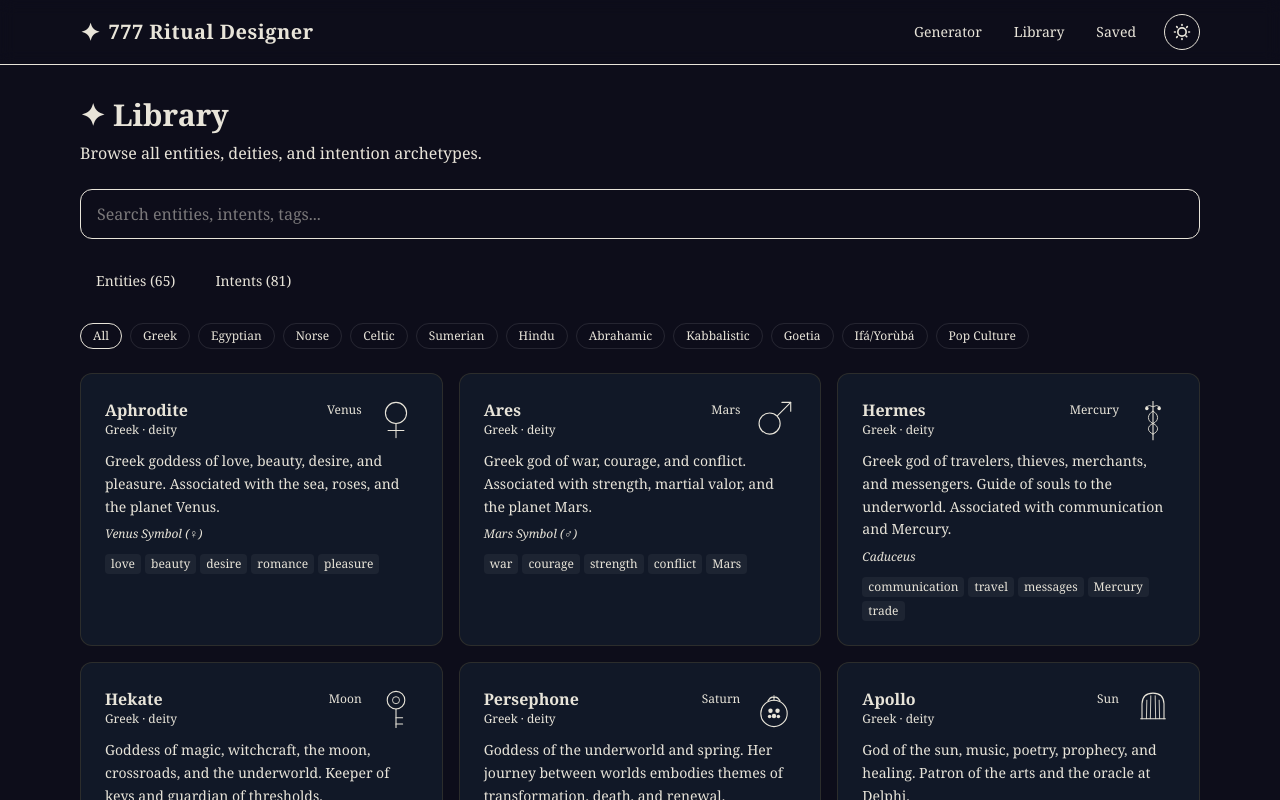
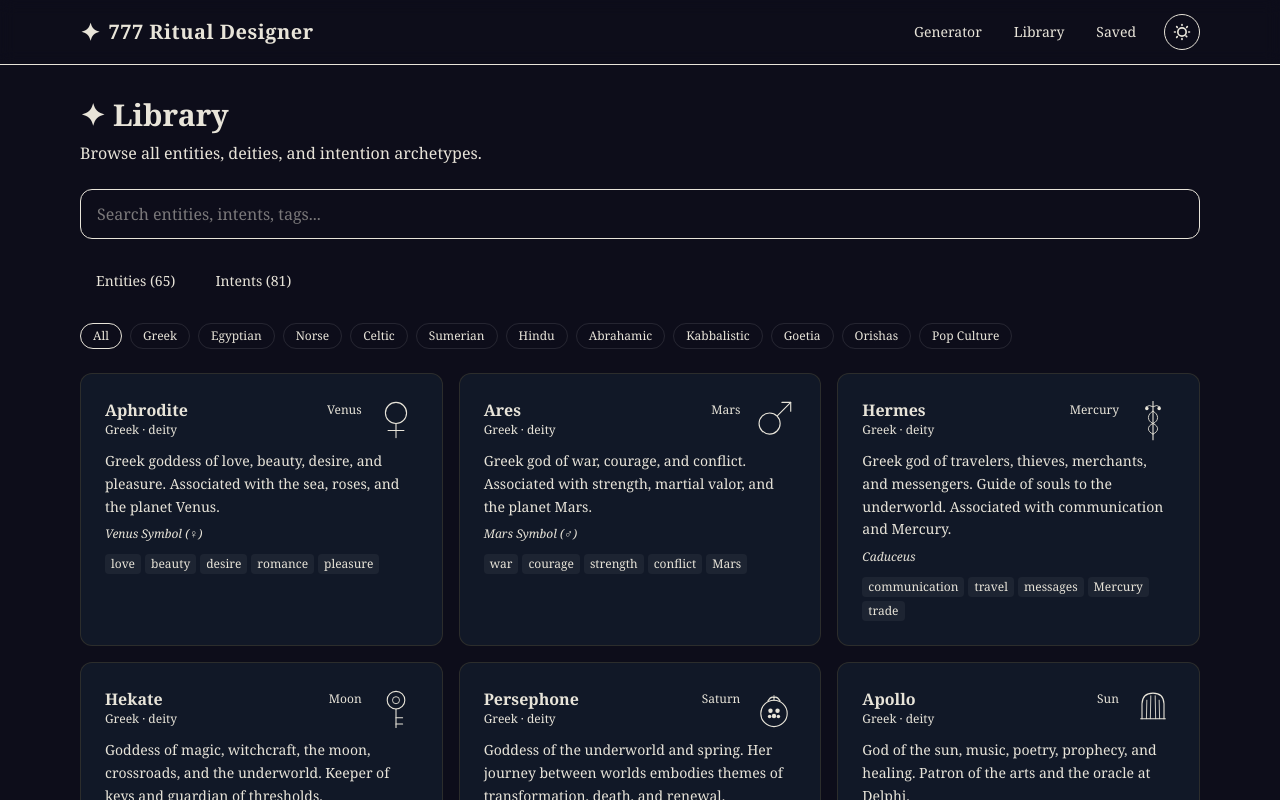
Before and after one commit to marcusg999/777ritualdesigner, a Next.js app: page /library in a window 1280 px wide. Shown: the top 800 px of the page. Built offline with nearby package versions, Linux system fonts and the light colour scheme.

Commit message:
Add 'Orishas' to traditions array

```diff
--- a/src/app/library/page.tsx
+++ b/src/app/library/page.tsx
@@ -9,7 +9,7 @@ import entitiesData from '@/data/entities.json';
 const intents = intentsData as Intent[];
 const entities = entitiesData as Entity[];
 
-const traditions = ['All', 'Greek', 'Egyptian', 'Norse', 'Celtic', 'Sumerian', 'Hindu', 'Abrahamic', 'Kabbalistic', 'Goetia', 'Ifá/Yorùbá', 'Pop Culture'];
+const traditions = ['All', 'Greek', 'Egyptian', 'Norse', 'Celtic', 'Sumerian', 'Hindu', 'Abrahamic', 'Kabbalistic', 'Goetia', 'Orishas', 'Pop Culture'];
 
 export default function LibraryPage() {
   const [search, setSearch] = useState('');
```
